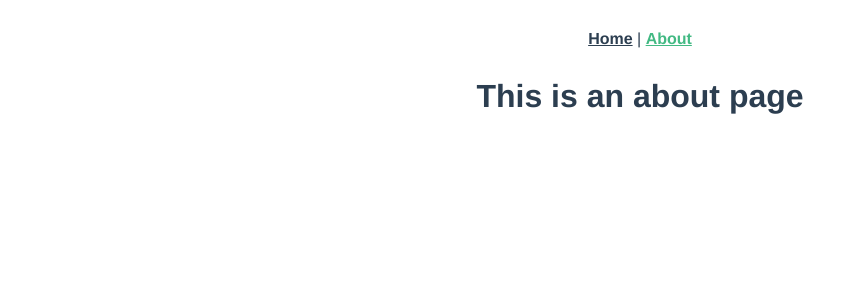
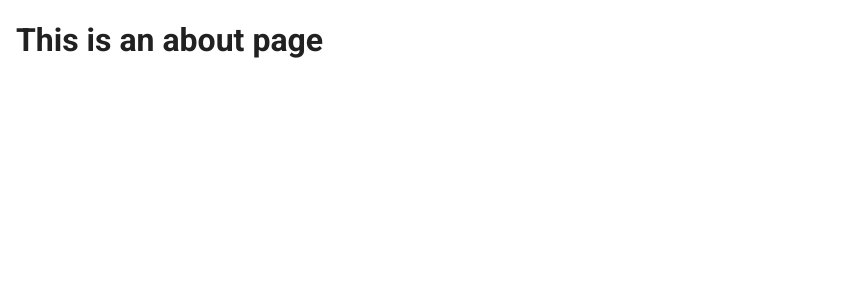
Before and after one commit to Samolote/vue-blog, a Vue app: page /about in a window 1280 px wide. Shown: the top 300 px of the page, without its empty margins (0-850 px from the left). Built offline with nearby package versions, Linux system fonts and the light colour scheme.

Commit message:
Change App component to use vuetify elements

```diff
--- a/src/App.vue
+++ b/src/App.vue
@@ -1,32 +1,13 @@
 <template>
-  <div id="app">
-    <div id="nav">
-      <router-link to="/">Home</router-link> |
-      <router-link to="/about">About</router-link>
-    </div>
-    <router-view/>
-  </div>
+  <v-app>
+    <v-main class="ma-4">
+      <router-view></router-view>
+    </v-main>
+  </v-app>
 </template>
 
-<style lang="scss">
-#app {
-  font-family: Avenir, Helvetica, Arial, sans-serif;
-  -webkit-font-smoothing: antialiased;
-  -moz-osx-font-smoothing: grayscale;
-  text-align: center;
-  color: #2c3e50;
-}
-
-#nav {
-  padding: 30px;
-
-  a {
-    font-weight: bold;
-    color: #2c3e50;
-
-    &.router-link-exact-active {
-      color: #42b983;
-    }
-  }
-}
-</style>
+<script>
+export default {
+  name: 'App',
+};
+</script>
```
